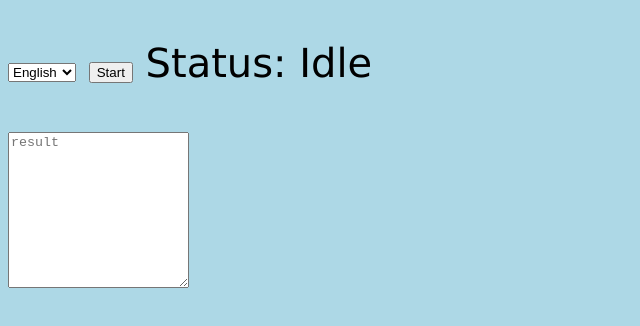
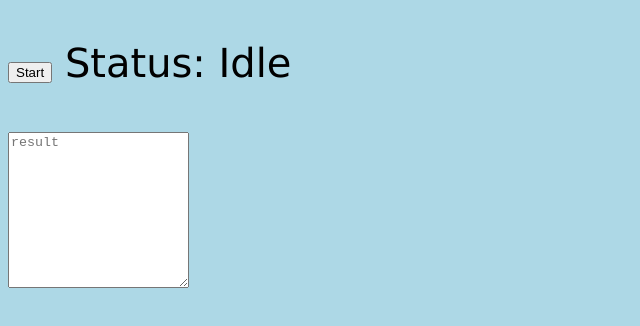
Before and after one commit to elidata/speaknsee, a website: page speaknsee.html in a window 1280 px wide. Shown: the whole page, without its empty margins (0-640 px from the left). Drawn offline with Linux system fonts and the light colour scheme.

Commit message:
no hebrew
<select>
  <option value="volvo">Volvo</option>
  <option value="saab">Saab</option>
  <option value="mercedes">Mercedes</option>
  <option value="audi">Audi</option>
</select>

```diff
--- a/speaknsee.html
+++ b/speaknsee.html
@@ -24,10 +24,6 @@ p {
 </head>
 <body>
   <p>
-	  <select id="mylang">
-  <option value="English">English</option>
-  <option value="Hebrew">Hebrew</option>
-</select>
    <button id="capture" value="true">Start</button>
    <span>Status: </span>
    <span id="status">Idle</span>
```
